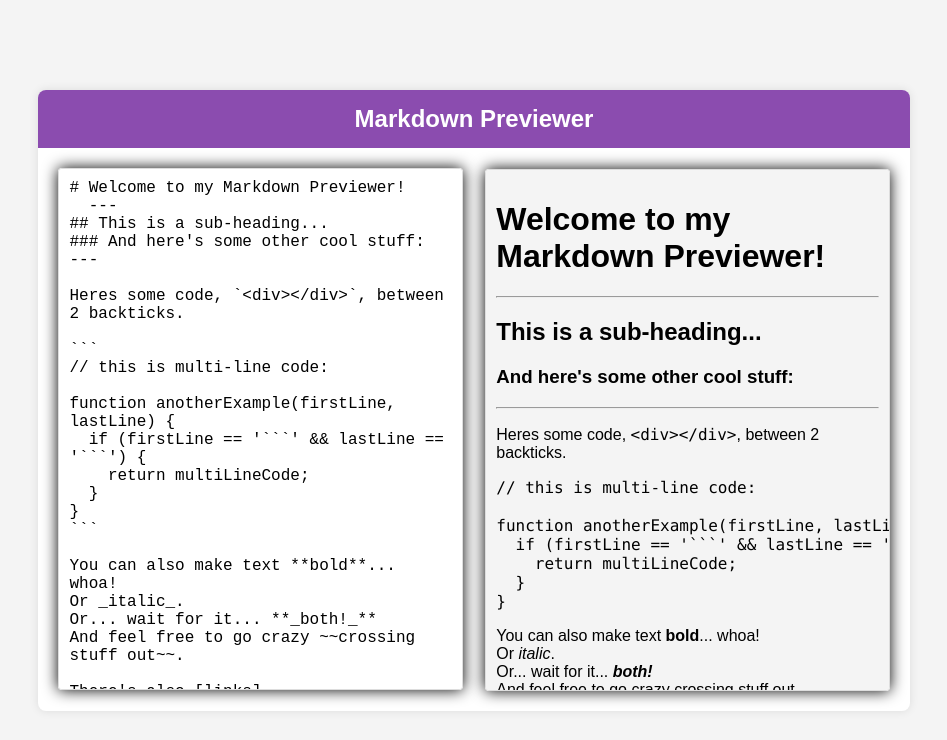
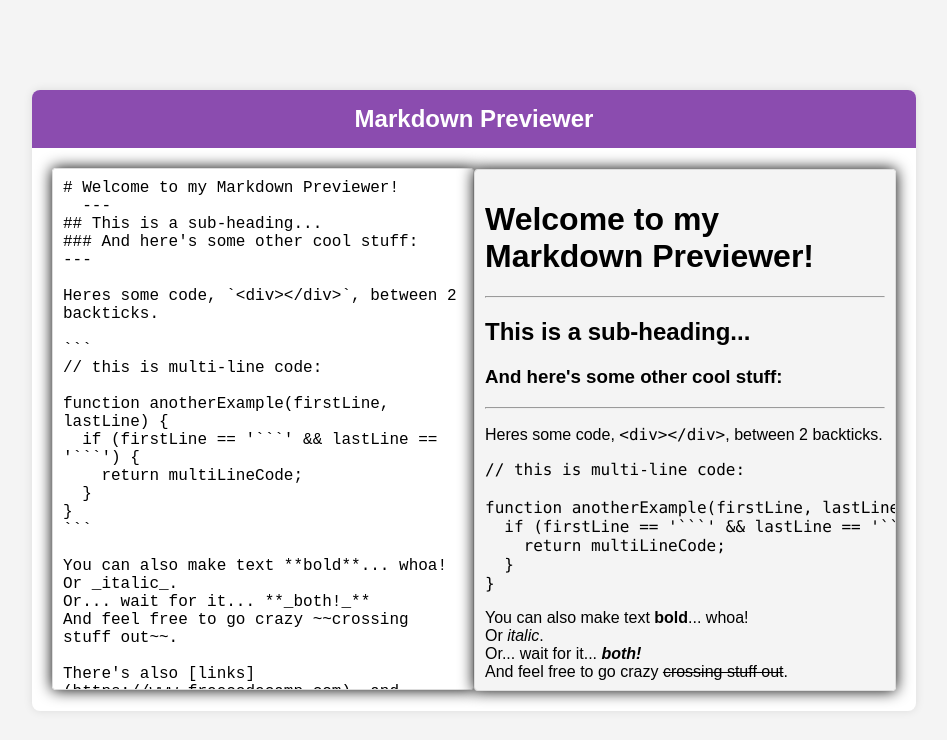
Before and after one commit to Hasinarahman/markdown-previewer, a React (Create React App) app: page / in a window 1280 px wide. Shown: the top 740 px of the page, without its empty margins (166-1113 px from the left). Built offline with nearby package versions, Linux system fonts and the light colour scheme.

Commit message:
change the width of texterea and preview

```diff
--- a/src/App.css
+++ b/src/App.css
@@ -37,7 +37,7 @@ body {
 }
 
 .textarea {
-  width: 65%;
+  width: 300px;
   height: 500px;
   padding: 10px;
   font-size: 16px;
@@ -48,7 +48,7 @@ body {
 }
 
 .preview {
-  width: 70%;
+  width: 300px;
   height: 500px;
   overflow-y: auto;
   padding: 10px;
@@ -68,11 +68,11 @@ body {
   }
 
   .textarea {
-    width: 46%;
+    width: 400px;
   }
 
   .preview {
-    width: 46%;
+    width: 400px;
     margin-top: 1px;
   }
 }
```
